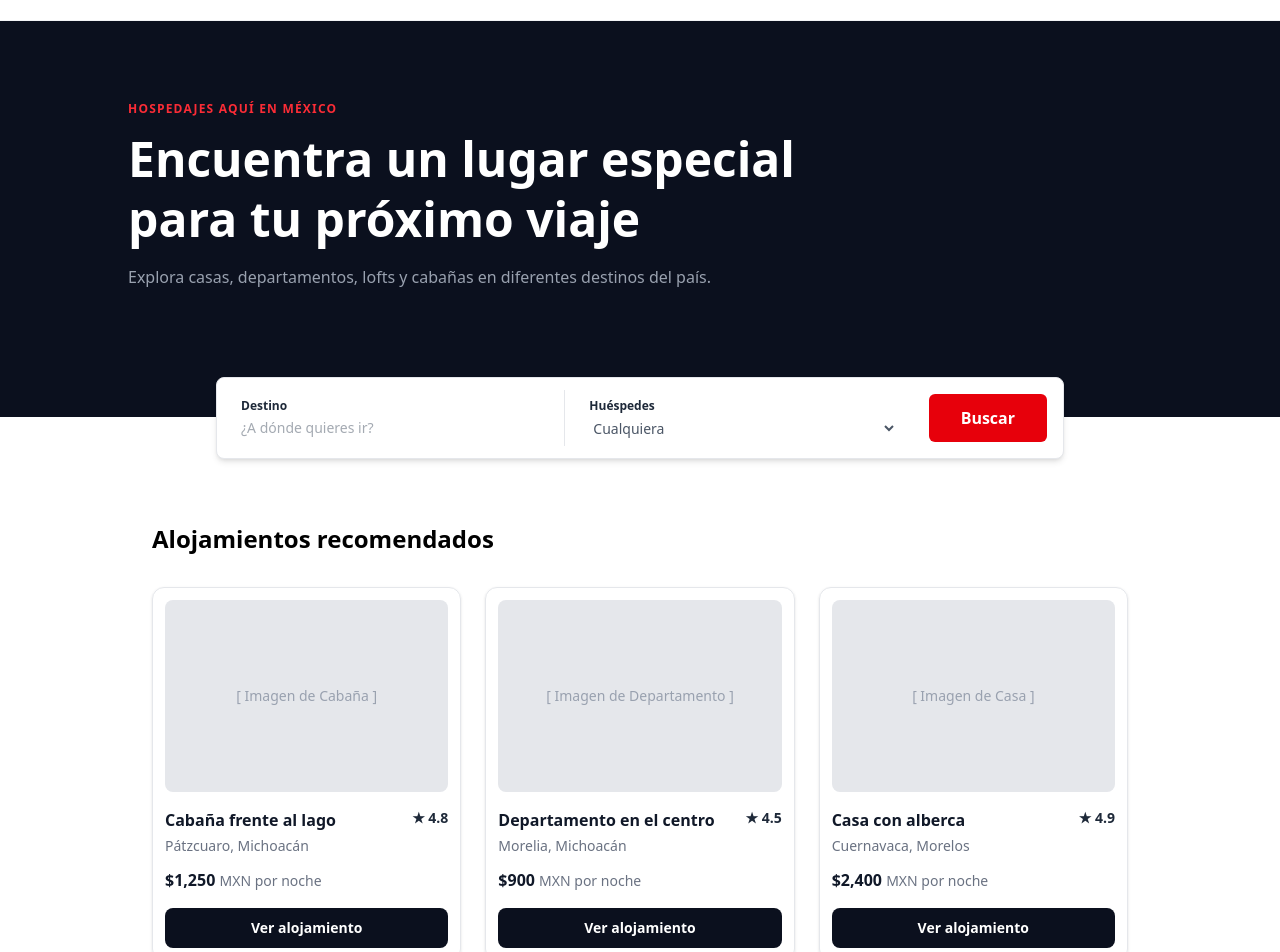
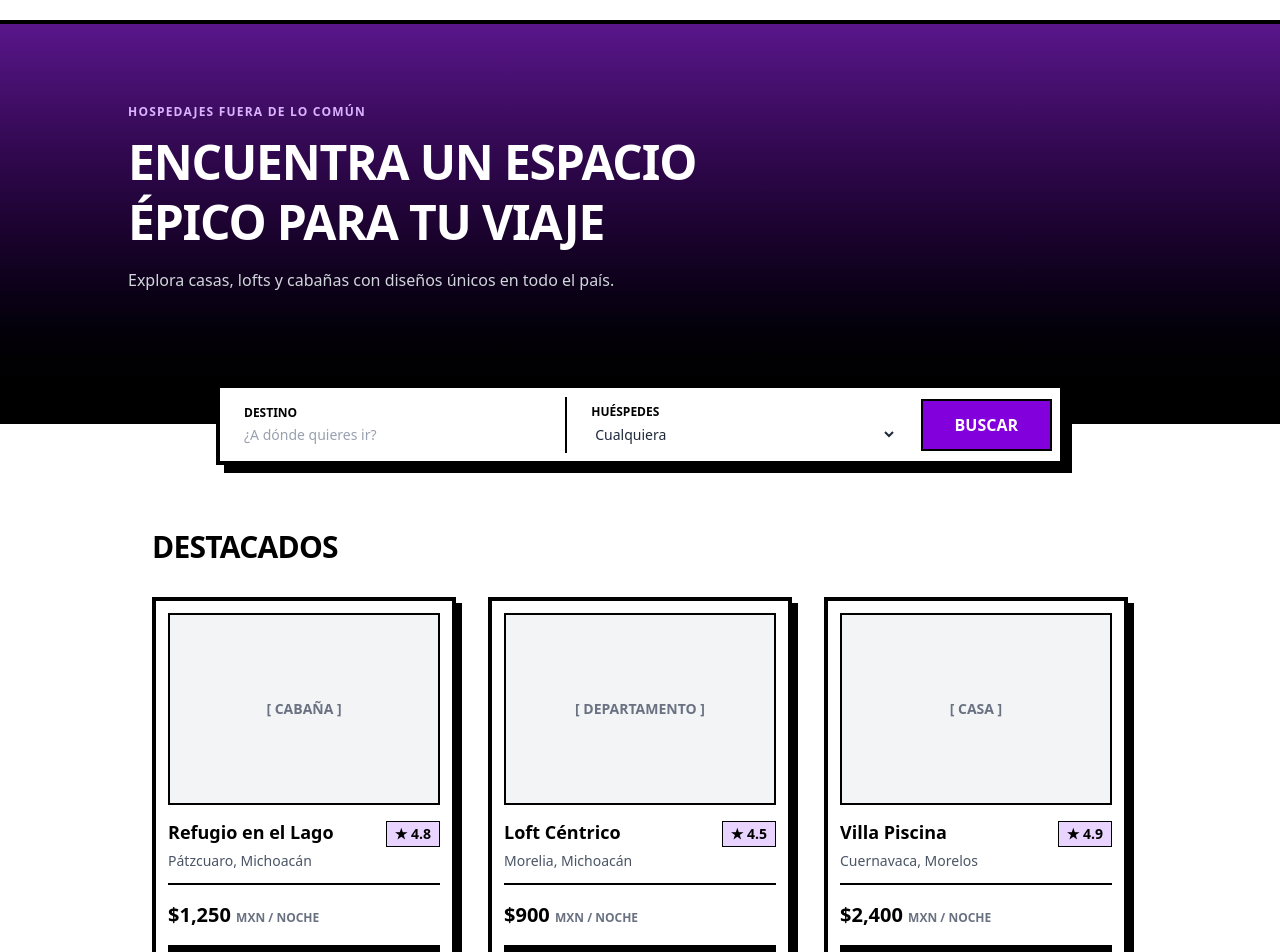
Before and after one commit to AndyChacon003/stayfinder, a Next.js app: page / in a window 1280 px wide. Shown: the part 60-1012 px from the top of the page. Built offline with nearby package versions, Linux system fonts and the light colour scheme.

Commit message:
Actualizando texto a Si jalo

```diff
--- a/src/app/page.tsx
+++ b/src/app/page.tsx
@@ -2,111 +2,111 @@ export default function Home() {
   return (
     <div className="min-h-screen bg-white text-black font-sans">
 
-      {/* 1. Navbar */}
-      <header className="flex justify-between items-center p-6 border-b border-gray-100">
-        <div className="text-red-600 font-bold text-2xl tracking-tighter">StayFinder</div>
-        <nav className="hidden md:flex gap-8 text-sm text-gray-700 font-medium">
-          <a href="#" className="hover:text-red-600">Alojamientos</a>
-          <a href="#" className="hover:text-red-600">Favoritos</a>
-          <a href="#" className="hover:text-red-600">Acerca de</a>
+      {/* 1. Navbar con borde marcado */}
+      <header className="flex justify-between items-center p-6 border-b-4 border-black bg-white">
+        <div className="text-purple-800 font-black text-2xl tracking-tighter uppercase">StayFinder</div>
+        <nav className="hidden md:flex gap-8 text-sm font-bold text-black">
+          <a href="#" className="hover:text-purple-600 transition-colors">Alojamientos</a>
+          <a href="#" className="hover:text-purple-600 transition-colors">Favoritos</a>
+          <a href="#" className="hover:text-purple-600 transition-colors">Acerca de</a>
         </nav>
       </header>
 
-      {/* 2. Hero Section (Banner oscuro) */}
-      <section className="bg-[#0B101E] text-white pt-20 pb-32 px-8">
+      {/* 2. Hero Section (Degradado personalizado) */}
+      <section className="bg-gradient-to-b from-purple-900 to-black text-white pt-20 pb-32 px-8 border-b-4 border-black">
         <div className="max-w-5xl mx-auto md:text-left text-center">
-          <p className="text-red-500 font-bold text-xs uppercase tracking-widest mb-3">
-            Hospedajes aquí en México
+          <p className="text-purple-300 font-bold text-xs uppercase tracking-widest mb-3">
+            Hospedajes fuera de lo común
           </p>
-          <h1 className="text-4xl md:text-5xl font-bold mb-4 leading-tight max-w-2xl">
-            Encuentra un lugar especial para tu próximo viaje
+          <h1 className="text-4xl md:text-5xl font-black mb-4 leading-tight max-w-2xl uppercase tracking-tight">
+            Encuentra un espacio épico para tu viaje
           </h1>
-          <p className="text-gray-400 text-sm md:text-base">
-            Explora casas, departamentos, lofts y cabañas en diferentes destinos del país.
+          <p className="text-gray-300 text-sm md:text-base font-medium">
+            Explora casas, lofts y cabañas con diseños únicos en todo el país.
           </p>
         </div>
       </section>
 
-      {/* 3. Buscador Flotante */}
+      {/* 3. Buscador Flotante (Estilo minimalista con sombras duras) */}
       <div className="max-w-4xl mx-auto px-6 -mt-10 relative z-10">
-        <div className="bg-white rounded-lg shadow-md border border-gray-200 p-2 flex flex-col md:flex-row gap-2 items-center">
+        <div className="bg-white border-4 border-black shadow-[8px_8px_0px_0px_rgba(0,0,0,1)] p-2 flex flex-col md:flex-row gap-2 items-center">
 
-          <div className="flex-1 w-full flex flex-col px-4 py-2 border-b md:border-b-0 md:border-r border-gray-200">
-            <label className="text-xs font-bold text-gray-800">Destino</label>
-            <input type="text" placeholder="¿A dónde quieres ir?" className="mt-1 outline-none text-sm text-gray-600" />
+          <div className="flex-1 w-full flex flex-col px-4 py-2 border-b-2 md:border-b-0 md:border-r-2 border-black">
+            <label className="text-xs font-black text-black uppercase">Destino</label>
+            <input type="text" placeholder="¿A dónde quieres ir?" className="mt-1 outline-none text-sm text-gray-800 font-medium placeholder-gray-400" />
           </div>
 
           <div className="flex-1 w-full flex flex-col px-4 py-2">
-            <label className="text-xs font-bold text-gray-800">Huéspedes</label>
-            <select className="mt-1 outline-none bg-white text-sm text-gray-600 cursor-pointer">
+            <label className="text-xs font-black text-black uppercase">Huéspedes</label>
+            <select className="mt-1 outline-none bg-white text-sm text-gray-800 font-medium cursor-pointer">
               <option>Cualquiera</option>
               <option>1 a 2 huéspedes</option>
               <option>3 a 4 huéspedes</option>
             </select>
           </div>
 
-          <button className="w-full md:w-auto bg-red-600 text-white font-bold py-3 px-8 rounded-md m-2 hover:bg-red-700 transition-colors">
+          <button className="w-full md:w-auto bg-purple-700 text-white font-black uppercase py-3 px-8 border-2 border-black hover:bg-purple-900 transition-colors">
             Buscar
           </button>
         </div>
       </div>
 
-      {/* 4. Sección de Alojamientos (Tarjetas tipo Wireframe) */}
+      {/* 4. Sección de Alojamientos (Tarjetas con contornos negros) */}
       <main className="max-w-5xl mx-auto px-6 py-16">
-        <h2 className="text-2xl font-bold mb-8">Alojamientos recomendados</h2>
+        <h2 className="text-3xl font-black mb-8 uppercase tracking-tight">Destacados</h2>
 
-        <div className="grid grid-cols-1 md:grid-cols-2 lg:grid-cols-3 gap-6">
+        <div className="grid grid-cols-1 md:grid-cols-2 lg:grid-cols-3 gap-8">
 
           {/* Tarjeta 1 */}
-          <div className="border border-gray-200 rounded-xl p-3 shadow-sm flex flex-col">
-            <div className="bg-gray-200 w-full h-48 rounded-lg mb-4 flex items-center justify-center text-gray-400 text-sm font-medium">
-              [ Imagen de Cabaña ]
+          <div className="bg-white border-4 border-black p-3 shadow-[6px_6px_0px_0px_rgba(0,0,0,1)] flex flex-col hover:-translate-y-1 hover:shadow-[10px_10px_0px_0px_rgba(0,0,0,1)] transition-all">
+            <div className="bg-gray-100 w-full h-48 border-2 border-black mb-4 flex items-center justify-center text-gray-500 text-sm font-bold uppercase">
+              [ Cabaña ]
             </div>
             <div className="flex justify-between items-start mb-1">
-              <h3 className="font-bold text-gray-900">Cabaña frente al lago</h3>
-              <span className="text-sm font-bold text-gray-800">★ 4.8</span>
+              <h3 className="font-black text-black text-lg leading-tight">Refugio en el Lago</h3>
+              <span className="text-sm font-black bg-purple-200 px-2 py-0.5 border border-black">★ 4.8</span>
             </div>
-            <p className="text-sm text-gray-500 mb-3">Pátzcuaro, Michoacán</p>
-            <div className="mt-auto">
-              <p className="font-bold text-gray-900">$1,250 <span className="font-normal text-sm text-gray-500">MXN por noche</span></p>
-              <button className="w-full bg-[#0B101E] text-white mt-4 py-2.5 rounded-lg text-sm font-bold hover:bg-gray-800 transition-colors">
-                Ver alojamiento
+            <p className="text-sm font-medium text-gray-600 mb-3">Pátzcuaro, Michoacán</p>
+            <div className="mt-auto pt-4 border-t-2 border-black">
+              <p className="font-black text-xl text-black">$1,250 <span className="font-bold text-xs text-gray-500 uppercase">MXN / noche</span></p>
+              <button className="w-full bg-black text-white mt-4 py-2.5 font-black uppercase tracking-wider hover:bg-purple-800 transition-colors border-2 border-black">
+                Ver más
               </button>
             </div>
           </div>
 
           {/* Tarjeta 2 */}
-          <div className="border border-gray-200 rounded-xl p-3 shadow-sm flex flex-col">
-            <div className="bg-gray-200 w-full h-48 rounded-lg mb-4 flex items-center justify-center text-gray-400 text-sm font-medium">
-              [ Imagen de Departamento ]
+          <div className="bg-white border-4 border-black p-3 shadow-[6px_6px_0px_0px_rgba(0,0,0,1)] flex flex-col hover:-translate-y-1 hover:shadow-[10px_10px_0px_0px_rgba(0,0,0,1)] transition-all">
+            <div className="bg-gray-100 w-full h-48 border-2 border-black mb-4 flex items-center justify-center text-gray-500 text-sm font-bold uppercase">
+              [ Departamento ]
             </div>
             <div className="flex justify-between items-start mb-1">
-              <h3 className="font-bold text-gray-900">Departamento en el centro</h3>
-              <span className="text-sm font-bold text-gray-800">★ 4.5</span>
+              <h3 className="font-black text-black text-lg leading-tight">Loft Céntrico</h3>
+              <span className="text-sm font-black bg-purple-200 px-2 py-0.5 border border-black">★ 4.5</span>
             </div>
-            <p className="text-sm text-gray-500 mb-3">Morelia, Michoacán</p>
-            <div className="mt-auto">
-              <p className="font-bold text-gray-900">$900 <span className="font-normal text-sm text-gray-500">MXN por noche</span></p>
-              <button className="w-full bg-[#0B101E] text-white mt-4 py-2.5 rounded-lg text-sm font-bold hover:bg-gray-800 transition-colors">
-                Ver alojamiento
+            <p className="text-sm font-medium text-gray-600 mb-3">Morelia, Michoacán</p>
+            <div className="mt-auto pt-4 border-t-2 border-black">
+              <p className="font-black text-xl text-black">$900 <span className="font-bold text-xs text-gray-500 uppercase">MXN / noche</span></p>
+              <button className="w-full bg-black text-white mt-4 py-2.5 font-black uppercase tracking-wider hover:bg-purple-800 transition-colors border-2 border-black">
+                Ver más
               </button>
             </div>
           </div>
 
           {/* Tarjeta 3 */}
-          <div className="border border-gray-200 rounded-xl p-3 shadow-sm flex flex-col">
-            <div className="bg-gray-200 w-full h-48 rounded-lg mb-4 flex items-center justify-center text-gray-400 text-sm font-medium">
-              [ Imagen de Casa ]
+          <div className="bg-white border-4 border-black p-3 shadow-[6px_6px_0px_0px_rgba(0,0,0,1)] flex flex-col hover:-translate-y-1 hover:shadow-[10px_10px_0px_0px_rgba(0,0,0,1)] transition-all">
+            <div className="bg-gray-100 w-full h-48 border-2 border-black mb-4 flex items-center justify-center text-gray-500 text-sm font-bold uppercase">
+              [ Casa ]
             </div>
             <div className="flex justify-between items-start mb-1">
-              <h3 className="font-bold text-gray-900">Casa con alberca</h3>
-              <span className="text-sm font-bold text-gray-800">★ 4.9</span>
+              <h3 className="font-black text-black text-lg leading-tight">Villa Piscina</h3>
+              <span className="text-sm font-black bg-purple-200 px-2 py-0.5 border border-black">★ 4.9</span>
             </div>
-            <p className="text-sm text-gray-500 mb-3">Cuernavaca, Morelos</p>
-            <div className="mt-auto">
-              <p className="font-bold text-gray-900">$2,400 <span className="font-normal text-sm text-gray-500">MXN por noche</span></p>
-              <button className="w-full bg-[#0B101E] text-white mt-4 py-2.5 rounded-lg text-sm font-bold hover:bg-gray-800 transition-colors">
-                Ver alojamiento
+            <p className="text-sm font-medium text-gray-600 mb-3">Cuernavaca, Morelos</p>
+            <div className="mt-auto pt-4 border-t-2 border-black">
+              <p className="font-black text-xl text-black">$2,400 <span className="font-bold text-xs text-gray-500 uppercase">MXN / noche</span></p>
+              <button className="w-full bg-black text-white mt-4 py-2.5 font-black uppercase tracking-wider hover:bg-purple-800 transition-colors border-2 border-black">
+                Ver más
               </button>
             </div>
           </div>
```
